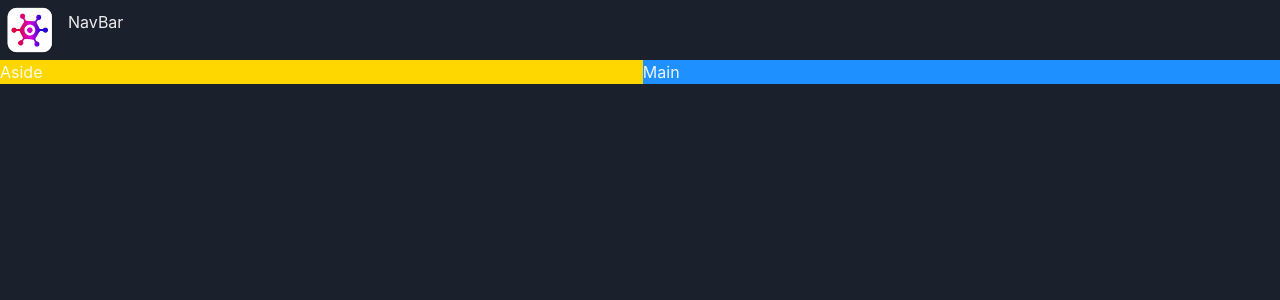
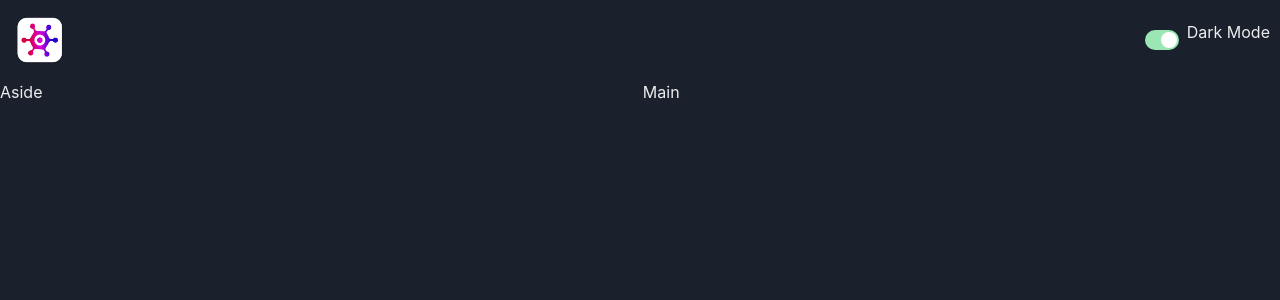
Before and after one commit to EsraaIsmaiel1/Game-hub-React, a React (Vite) app: page / in a window 1280 px wide. Shown: the top 300 px of the page. Built offline with nearby package versions, Linux system fonts and the light colour scheme.

Commit message:
Build a color mode switch

```diff
--- a/src/App.tsx
+++ b/src/App.tsx
@@ -13,13 +13,9 @@
         <NavBar />
       </GridItem>
       <Show above="lg">
-        <GridItem area="aside" bg="gold">
-          Aside
-        </GridItem>
+        <GridItem area="aside">Aside</GridItem>
       </Show>
-      <GridItem area="main" bg="dodgerblue">
-        Main
-      </GridItem>
+      <GridItem area="main">Main</GridItem>
     </Grid>
   );
 }
--- /dev/null
+++ b/src/components/ColorModeSwitch.tsx
@@ -0,0 +1,13 @@
+import { HStack, Switch, Text, useColorMode } from '@chakra-ui/react';
+
+const ColorModeSwitch = () => {
+  const { toggleColorMode, colorMode } = useColorMode();
+  return (
+    <HStack>
+      <Switch colorScheme="green" isChecked={colorMode === 'dark'} onChange={toggleColorMode} />
+      <Text>Dark Mode</Text>
+    </HStack>
+  );
+};
+
+export default ColorModeSwitch;
--- a/src/components/NavBar.tsx
+++ b/src/components/NavBar.tsx
@@ -1,10 +1,11 @@
-import { HStack, Image, Text } from '@chakra-ui/react';
+import { HStack, Image } from '@chakra-ui/react';
 import logo from '../assets/logo.webp';
+import ColorModeSwitch from './ColorModeSwitch';
 const NavBar = () => {
   return (
-    <HStack>
+    <HStack justifyContent="space-between" padding="10px">
       <Image src={logo} boxSize="60px" />
-      <Text>NavBar</Text>
+      <ColorModeSwitch />
     </HStack>
   );
 };
```
